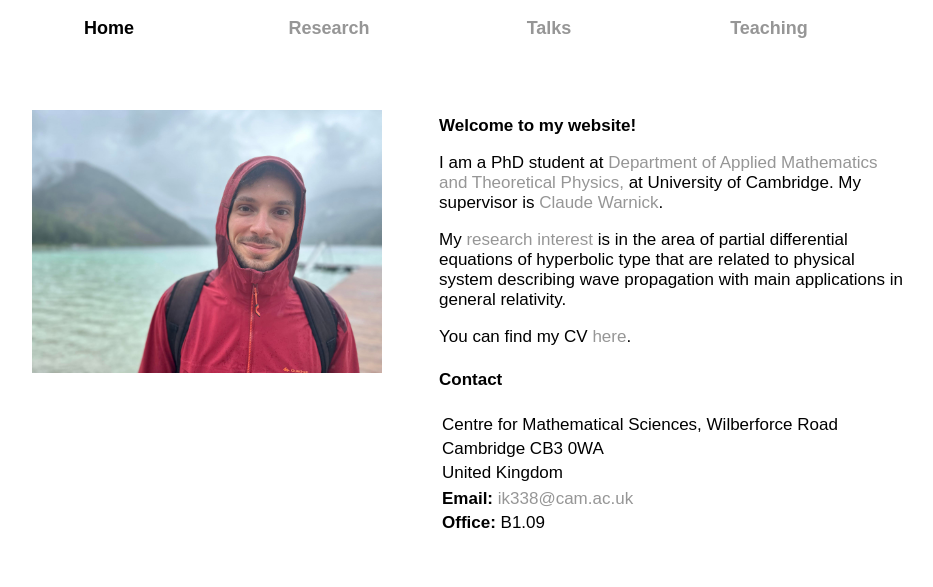
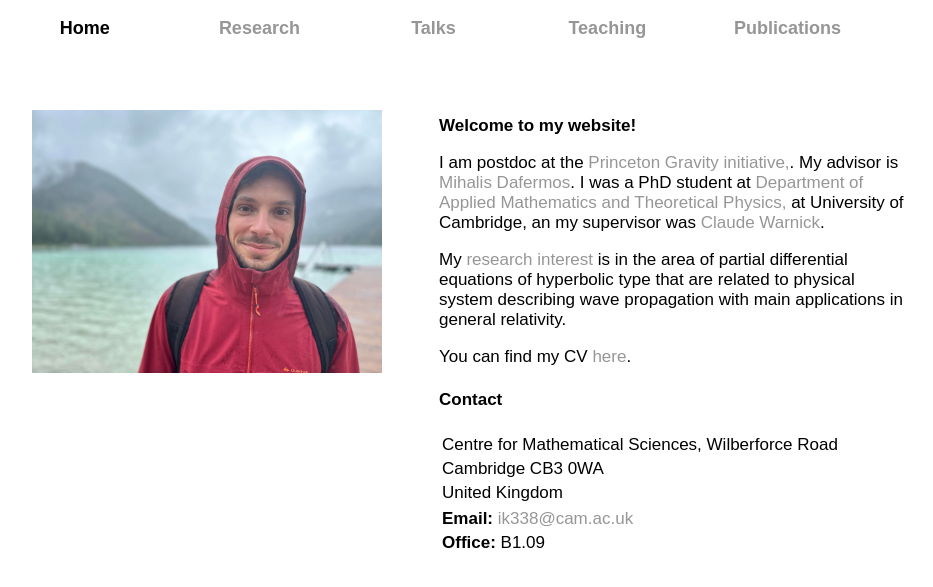
Before and after one commit to istiSK/website, a plain HTML site: page index.html in a window 1280 px wide. Shown: the part 69-656 px from the top of the page, without its empty margins (205-1138 px from the left). Drawn offline with Linux system fonts and the light colour scheme.

Commit message:
Add files via upload

```diff
--- a/index.html
+++ b/index.html
@@ -34,6 +34,7 @@
   <td><a href="research.html">Research</a></td>
   <td><a href="talks.html">Talks</a></td>
   <td><a href="teaching.html">Teaching</a></td>
+  <td><a href="publications.html">Publications</a></td>
   </tr>
   </table>
 </div>
@@ -49,7 +50,8 @@
 <div class="fright">
   <br>
   <b>Welcome to my website!</b>
-  <p>   I am a PhD student at  <a href='https://www.damtp.cam.ac.uk/'> Department of Applied Mathematics and Theoretical Physics,</a> at University of Cambridge. My supervisor is <a href='https://www.dpmms.cam.ac.uk/~cmw50/'>Claude Warnick</a>.</p>
+  <p>   I am postdoc at the <a href='https://gravity.princeton.edu/'> Princeton Gravity initiative,</a>. My advisor is <a href='https://web.math.princeton.edu/~dafermos/'> Mihalis Dafermos</a>.
+I was a PhD student at  <a href='https://www.damtp.cam.ac.uk/'> Department of Applied Mathematics and Theoretical Physics,</a> at University of Cambridge, an my supervisor was <a href='https://www.dpmms.cam.ac.uk/~cmw50/'>Claude Warnick</a>.</p>
   <p> My <a href="research.html">research interest</a>  is in the area of partial differential equations of hyperbolic type that are related to physical system describing wave propagation with main applications in general relativity. </p>
   <p> You can find my CV <a href="cv.pdf" target="_blank">here</a>. </p>
 
```
